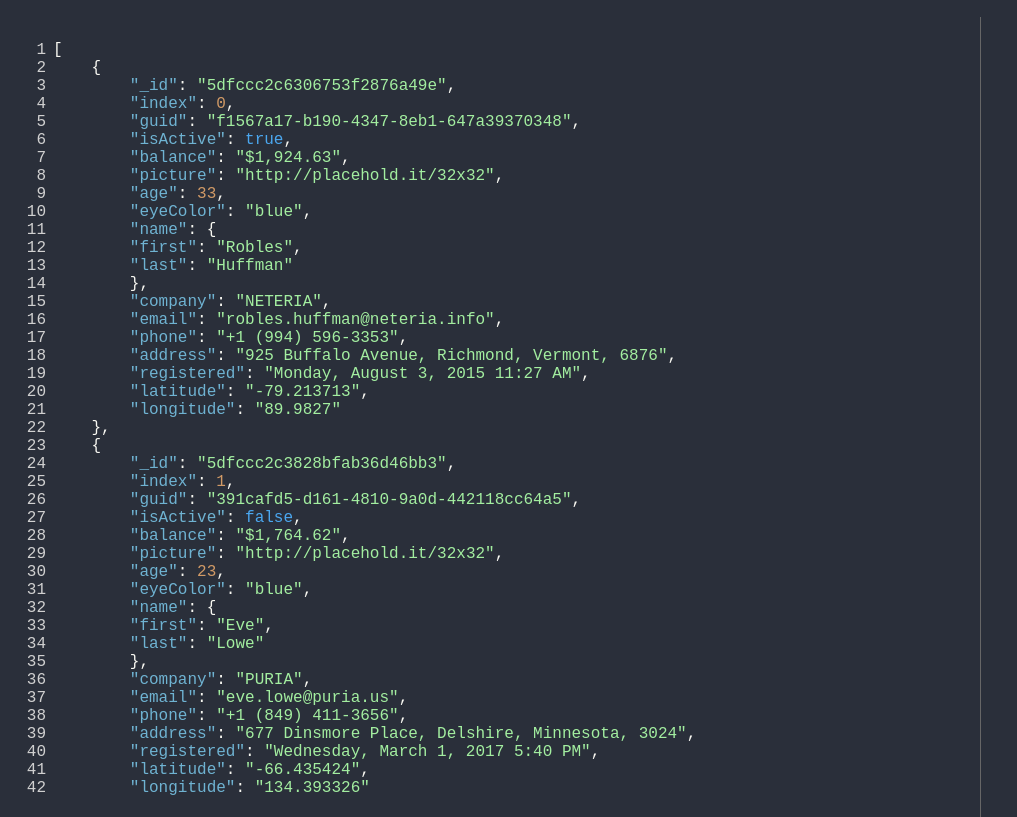
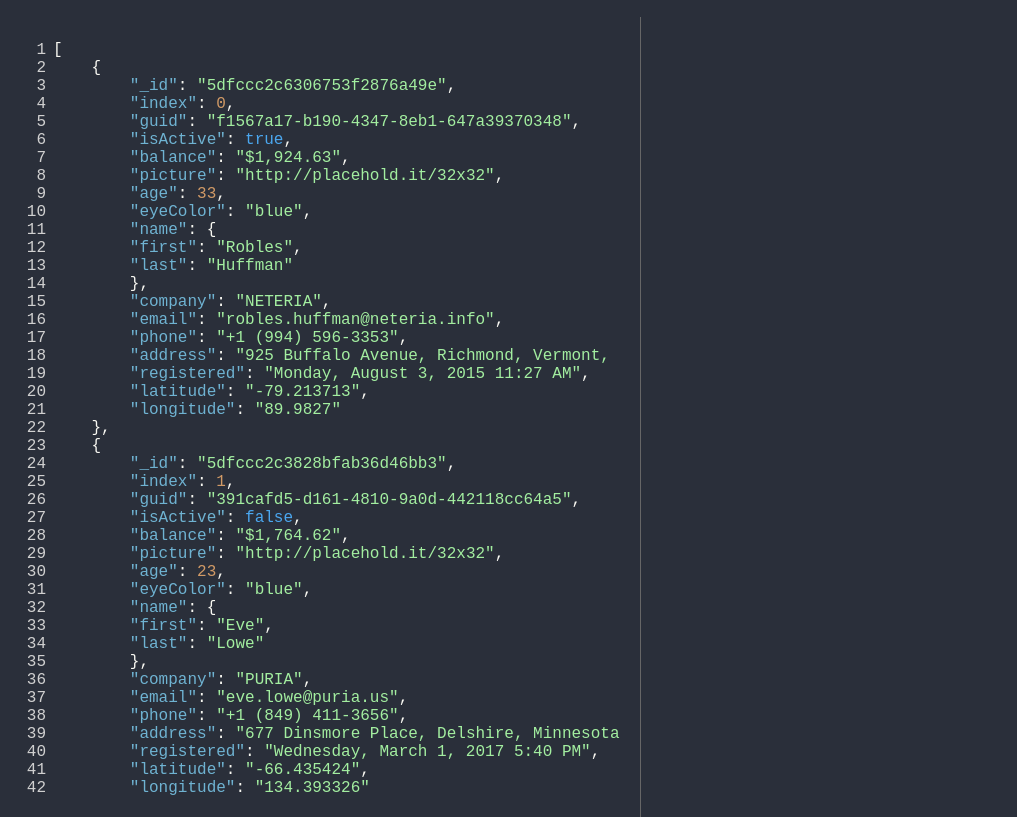
Before and after one commit to alenaksu/json-viewer, a website: page index.html in a window 1280 px wide. Shown: the part 60-877 px from the top of the page, without its empty margins (0-1017 px from the left). Drawn offline with nearby package versions, Linux system fonts and the light colour scheme.

Commit message:
chore: udpate demo

```diff
--- a/index.html
+++ b/index.html
@@ -40,7 +40,7 @@
                 max-height: 100%;
                 overflow-y: auto;
                 padding: 20px;
-                flex-grow: 1;
+                width: 50%;
             }
 
             .panel:not(:last-child) {
```
Also changed, not shown: docs/index.html (+1 -1 lines).
